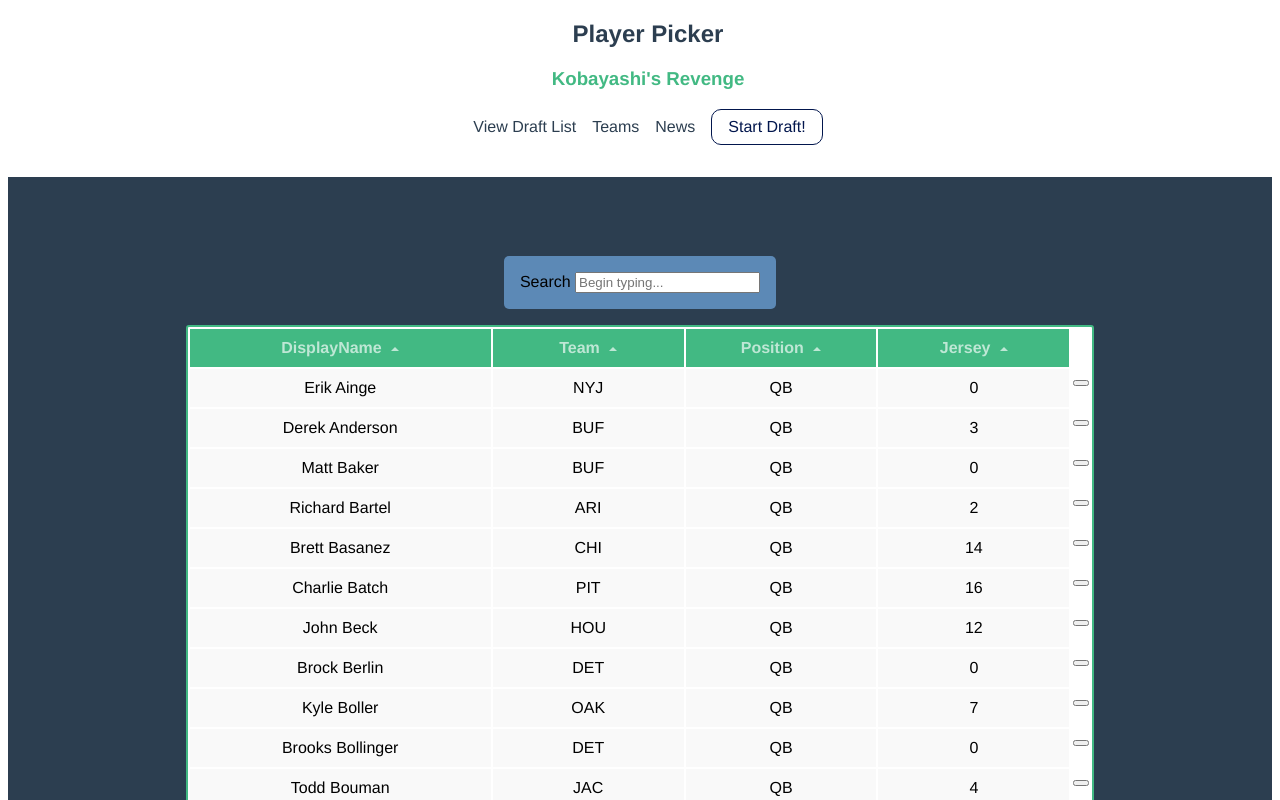
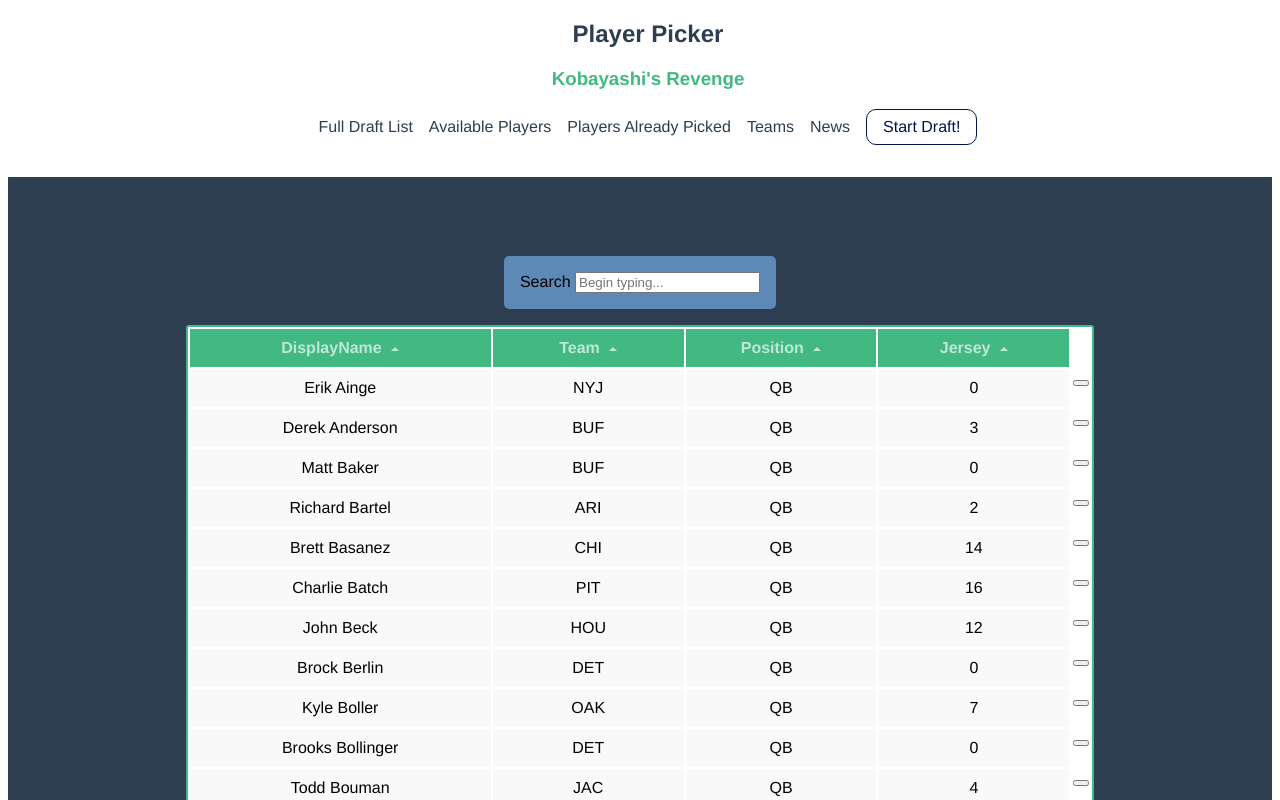
Before and after one commit to liztrenholme/ffbpaul, a Vue app: page / in a window 1280 px wide. Shown: the top 800 px of the page. Built offline with nearby package versions, Linux system fonts and the light colour scheme.

Commit message:
navbar updates, pseudocode next steps, more linting

```diff
--- a/src/App.vue
+++ b/src/App.vue
@@ -1,6 +1,7 @@
 <template>
   <div id="app">
     <nav class="nav">
+      <!-- funcs or bools to pass in to render specific playersListTable for each of 3 lists -->
       <NavBar />
     </nav>
     <div class="mainContainer">
@@ -8,6 +9,7 @@
         Search
         <input name="query" v-model="searchQuery" placeholder="Begin typing..." />
       </form>
+      <!-- will need this 3 times, one for each list, each rendered on if -->
       <PlayersListTable
         v-bind:players="gridData"
         v-bind:columns="gridColumns"
@@ -88,13 +90,11 @@ export default {
 
 <style scoped>
 #app {
-  /* margin-top: -8em; */
   font-family: "Avenir", Helvetica, Arial, sans-serif;
   -webkit-font-smoothing: antialiased;
   -moz-osx-font-smoothing: grayscale;
   text-align: center;
   background-color: #2c3e50;
-  /* height: fit-content; */
 }
 .mainContainer {
   padding: 4em;
--- a/src/components/NavBar.vue
+++ b/src/components/NavBar.vue
@@ -3,7 +3,9 @@
     <h1>Player Picker</h1>
     <h3>Kobayashi's Revenge</h3>
     <ul>
-      <li>View Draft List</li>
+      <li @click="showFullList">Full Draft List</li>
+      <li>Available Players</li>
+      <li>Players Already Picked</li>
       <li>Teams</li>
       <li>News</li>
       <li>
@@ -20,6 +22,7 @@ export default {
   name: 'NavBar',
   props: {
     // kittehs: String,
+    showFullList: Function
   },
   components: {
     Button
```
